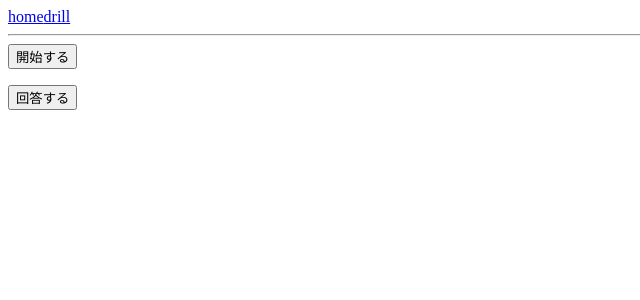
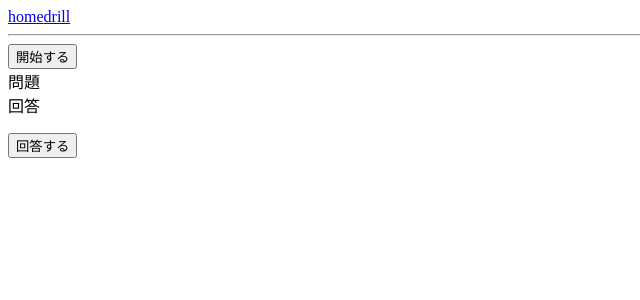
Before and after one commit to cyokodog/angular-yuta, an Angular app: page /drill in a window 1280 px wide. Shown: the top 300 px of the page, without its empty margins (0-640 px from the left). Built offline with nearby package versions, Linux system fonts and the light colour scheme.

Commit message:
出題テキストのhtmlエスケープを回避する

```diff
--- a/src/app/drill/container.component.html
+++ b/src/app/drill/container.component.html
@@ -2,9 +2,11 @@
   <div>
     <button (click)="requestQuestion()" [attr.disabled]="startButtonDisabled">開始する</button>
   </div>
-  <div>
-    {{quesition?.text}}
-  </div>
+
+  <div>問題</div>
+  <div [innerHTML]="quesition?.html"></div>
+
+  <div>回答</div>
   <div>
     <ol>
       <li *ngFor="let answer of quesition?.answers;let index = index;trackBy:trackByIndex;">
--- a/src/app/drill/container.component.ts
+++ b/src/app/drill/container.component.ts
@@ -1,11 +1,9 @@
-import {
-  Component,
-  ChangeDetectionStrategy,
-  OnInit
-} from '@angular/core';
+import { Component, ChangeDetectionStrategy, OnInit } from '@angular/core';
+import { DomSanitizer, SafeHtml } from '@angular/platform-browser'
 
 interface Question {
   text: string;
+  html: SafeHtml;
   collects: string[];
   answers: string[];
   scorings: boolean[];
@@ -28,7 +26,8 @@ export class DrillContainerComponent implements OnInit {
 
   questions: Question[] = [
     {
-      text: '1. 日本一高い山は？ 2. 日本の首都は？',
+      text: '<ul><li>日本一高い山は？</li><li>日本の首都は？</li></ul>',
+      html: null,
       collects: ['富士山', '東京'],
       answers: null,
       scorings: null,
@@ -36,6 +35,9 @@ export class DrillContainerComponent implements OnInit {
   ];
 
   quesition: Question;
+
+  constructor(private domSanitiser: DomSanitizer){
+  }
 
   ngOnInit() {
   }
@@ -64,6 +66,7 @@ export class DrillContainerComponent implements OnInit {
   requestQuestion() {
     this.testState = TestState.running;
     this.quesition = this.questions[0];
+    this.quesition.html = this.domSanitiser.bypassSecurityTrustHtml(this.quesition.text);
     this.quesition.answers = new Array(this.quesition.collects.length);
     this.quesition.scorings = new Array(this.quesition.collects.length);
   }
```
